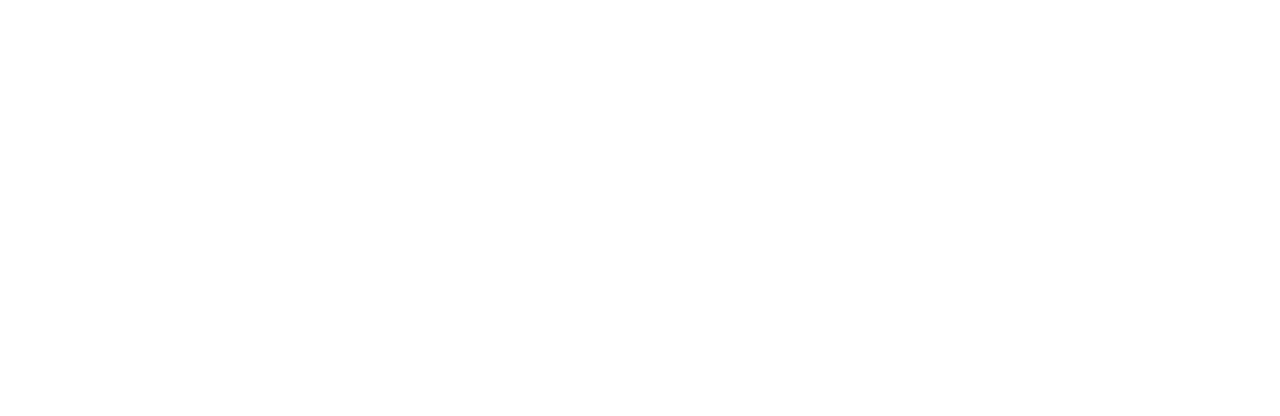
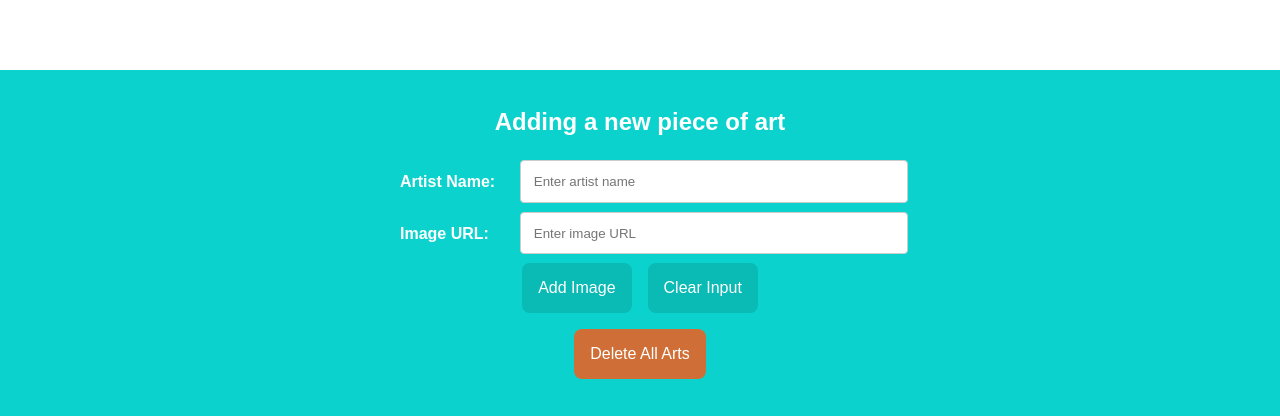
Before and after one commit to billliu0114/YC-ArtGallery, a React (Create React App) app: page / in a window 1280 px wide. Shown: the part 1244-1660 px from the top of the page. Before the commit the page ends 1186 px from the top, so only its background shows below. Built offline with nearby package versions, Linux system fonts and the light colour scheme.

Commit message:
Finished Form Component

```diff
--- a/src/App.js
+++ b/src/App.js
@@ -17,20 +17,29 @@
 function App() {
   const initDataObj = JSON.parse(initDataStr);
   const [arts, setArts] = useState(initDataObj.data);
-  const addArtHandler = () => {
+
+  const addArtHandler = (artItem) => {
     setArts((prevArts) => {
-      return [...prevArts];
+      return [...prevArts, artItem];
     });
   };
-  const deleteArtHandler = () => {
+
+  const deleteAllArtsHandler = () => {
     setArts([]);
   };
+
+  const deleteOneArtHandler = (selectedUrl) => {
+    setArts((prevArts) => {
+      return prevArts.filter((artItem)=>artItem.url!==selectedUrl);
+    });
+  };
+
   return (
     <div>
       <Header />
       <NavBar />
-      <Gallery items={arts} />
-      <GalleryForm onAddArt={addArtHandler} onDeleteAll={deleteArtHandler}/>
+      <Gallery items={arts} onDeleteOneArt={deleteOneArtHandler}/>
+      <GalleryForm onAddArt={addArtHandler} onDeleteAllArts={deleteAllArtsHandler}/>
     </div>
   );
 }
--- a/src/components/Gallery/Gallery.js
+++ b/src/components/Gallery/Gallery.js
@@ -1,30 +1,28 @@
-import { useState } from 'react';
 import ArtItem from './ArtItem';
 
 function Gallery(props) {
-    const [items, setItems] = useState(props.items);
     const deleteOneArtHandler = (selectedUrl) => {
-        setItems((prevItems) => {
-            return prevItems.filter((art) => art.url!==selectedUrl)
-        })
+        props.onDeleteOneArt(selectedUrl);
     };
+
+    if( props.items.length===0) {
+        return (<div className="card-container">
+            <ul id="card-flex-container">
+                <h2>No Art Found.</h2>
+            </ul>
+        </div>);
+    }
     return (
         <div className="card-container">
             <ul id="card-flex-container">
-                {
-                    (items.length !== 0) && (
-                        items.map((art) =>
-                        (
-                            <ArtItem
-                                key={art.url}
-                                name={art.name}
-                                url={art.url}
-                                onDeleteOneArt = {deleteOneArtHandler}
-                            />
-                        )
-                        )
-                    )
-                }
+                {props.items.map((art) => (
+                    <ArtItem
+                        key={art.url}
+                        name={art.name}
+                        url={art.url}
+                        onDeleteOneArt={deleteOneArtHandler}
+                    />)
+                )}
             </ul>
         </div>
     );
--- a/src/components/GalleryForm/GalleryForm.js
+++ b/src/components/GalleryForm/GalleryForm.js
@@ -1,5 +1,20 @@
-function GalleryForm() {
-    return <div></div>;
+import GalleryFormInput from './GalleryFormInput';
+
+function GalleryForm(props) {
+    const addArtHandler = (artItem) => {
+        props.onAddArt(artItem);
+    };
+
+    const deleteAllArtsHandler = () => {
+        props.onDeleteAllArts();
+    };
+
+    return (
+        <div className="form-container">
+            <h2>Adding a new piece of art</h2>
+            <GalleryFormInput onAddArt={addArtHandler} onDeleteAllArts={deleteAllArtsHandler}/>
+        </div>
+    );
 };
 
 export default GalleryForm;
--- a/src/components/GalleryForm/GalleryFormInput.js
+++ b/src/components/GalleryForm/GalleryFormInput.js
@@ -0,0 +1,77 @@
+import {useState} from 'react';
+
+function GalleryFormInput(props) {
+
+    const [artistName, setArtistName] = useState("");
+    const [imageURL, setImageURL] = useState("");
+
+    const ArtistChangeHandler = (event) => {
+        setArtistName(event.target.value);
+    };
+
+    const imageURLChangeHandler = (event) => {
+        setImageURL(event.target.value);
+    };
+
+    const submitFormHandler = (event) => {
+        event.preventDefault();
+        const artItem = {
+            name: artistName,
+            url: imageURL
+        };
+        props.onAddArt(artItem);
+        clearFormHandler();
+    };
+
+    const clearFormHandler = () => {
+        setArtistName("");
+        setImageURL("");
+    };
+
+    const deleteAllArtsHandler = () => {
+        props.onDeleteAllArts();
+    };
+
+    return (
+        <div className="form-input">
+            <form onSubmit={submitFormHandler}>
+                <div className="row">
+                    <div className="col-left">
+                        <label htmlFor="artist">Artist Name:</label>
+                    </div>
+                    <div className="col-right">
+                        <input
+                            type="text"
+                            id="artist"
+                            placeholder="Enter artist name"
+                            value={artistName}
+                            onChange={ArtistChangeHandler}
+                        />
+                    </div>
+                </div>
+                <div className="row">
+                    <div className="col-left">
+                        <label htmlFor="imageURL">Image URL:</label>
+                    </div>
+                    <div className="col-right">
+                        <input
+                            type="text"
+                            id="imageURL"
+                            placeholder="Enter image URL"
+                            value={imageURL}
+                            onChange={imageURLChangeHandler}
+                        />
+                    </div>
+                </div>
+                <div className="row-button">
+                    <button type="submit">Add Image</button>
+                    <button type="button" onClick={clearFormHandler}>Clear Input</button>
+                </div>
+                <div className="row-button">
+                    <button id="form-deleteAllButton" type="button" onClick={deleteAllArtsHandler}>Delete All Arts</button>
+                </div>
+            </form>
+        </div>);
+};
+
+export default GalleryFormInput;
--- a/src/style.css
+++ b/src/style.css
@@ -146,13 +146,10 @@
   margin-top: 0.5rem;
 }
 
-
-.form-button {
+.row-button {
   display: flex;
   flex-flow: row wrap;
   justify-content: center;
-  margin-inline: 30%;
-  margin-bottom: 2%;
 }
 
 button {
@@ -206,13 +203,6 @@
   content: "";
   display: table;
   clear: both;
-}
-
-.delete-all {
-  display: flex;
-  flex-flow: row nowrap;
-  justify-content: center;
-  margin-inline: 30%;
 }
 
 #form-deleteAllButton {
```
Also changed, not shown: src/components/GalleryForm/GalleryFormInputColL.js (deleted), src/components/GalleryForm/GalleryFormInputColR.js (deleted), src/components/GalleryForm/GalleryFormInputRow.js (deleted).
